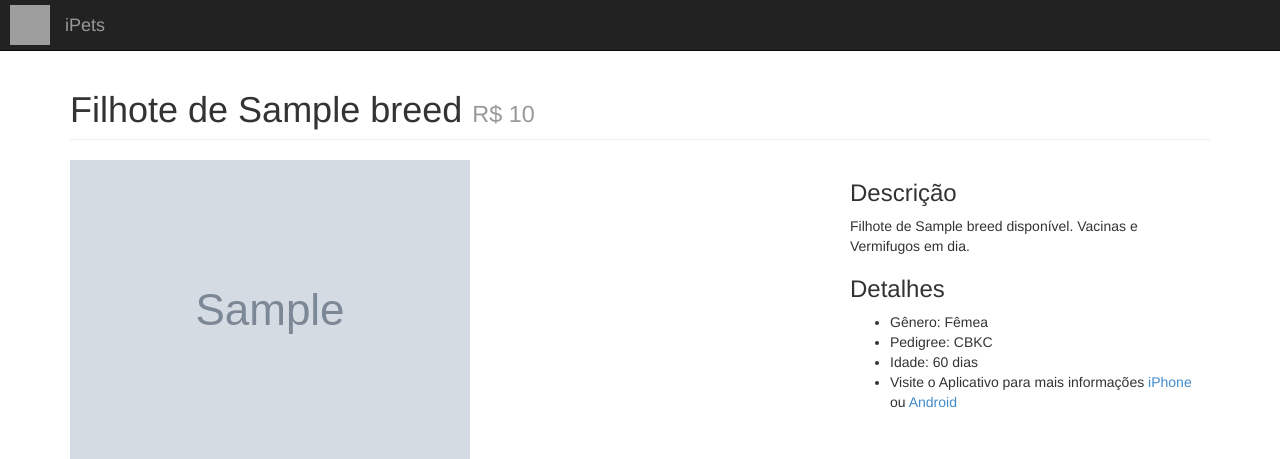
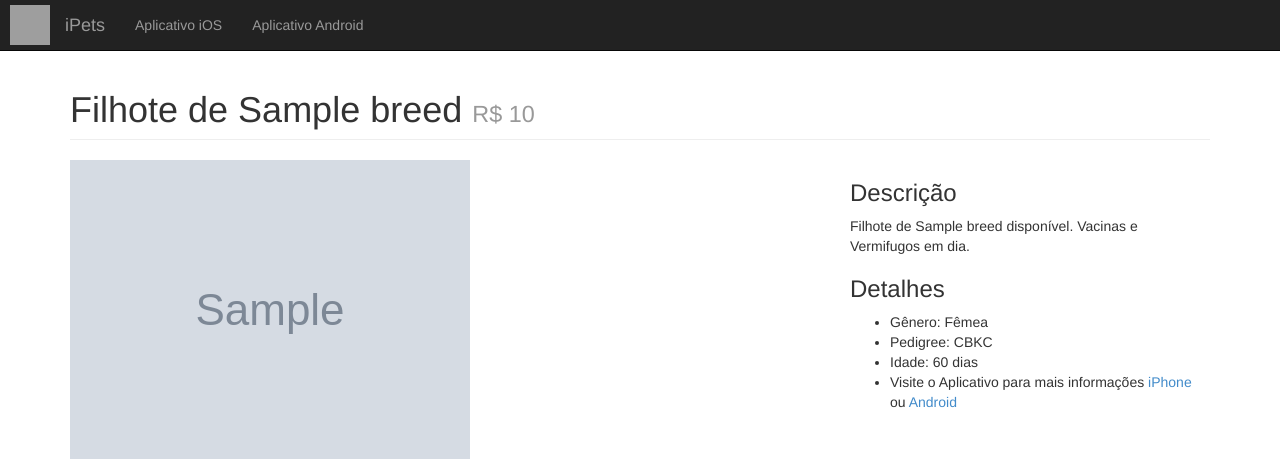
Before and after one commit to cl0v/WWW-DreamPuppy, a Flask app: page /filhotes/1 in a window 1280 px wide. Shown: the top 459 px of the page. Run offline with Flask 3, Linux system fonts and the light colour scheme; grey boxes marked "Sample" are stand-in pictures; grey boxes labelled with a size stand in for pictures from a placeholder-image service; a database or web service that is not in the repository returns one stand-in record (values such as "Sample title"); data that the repository does not hold is empty; some libraries are stand-ins or nearby versions; grey boxes are pictures that could not be loaded.

Commit message:
dropdown btn

```diff
--- a/src/static/css/portfolio-item.css
+++ b/src/static/css/portfolio-item.css
@@ -20,8 +20,9 @@ footer {
 	flex-direction: row;
 	justify-content: start;
 	align-items: center;
-	/* margin: 0; */
+	position: relative;
 }
+
 
 .logo{
 	margin-left: 10px;
@@ -30,3 +31,9 @@ footer {
 .container-nav{
 	margin: 0;
 }
+
+.nav-toggle-custom{
+	position: absolute;
+  	bottom: 0;
+  	right: 0;
+}
--- a/src/templates/puppies.html
+++ b/src/templates/puppies.html
@@ -23,27 +23,23 @@
         <div class="container-nav">
 
           <div class="navbar-header">
-            <!-- <button type="button" class="navbar-toggle" data-toggle="collapse" data-target=".navbar-ex1-collapse">
+            <img class="logo" src= {{ url_for("static", filename='svg/logo.svg') }} width="40" height="40">
+            <a class="navbar-brand">iPets</a>
+            <button type="button" class="navbar-toggle nav-toggle-custom" data-toggle="collapse" data-target=".navbar-ex1-collapse"> -->
               <span class="sr-only">Toggle navigation</span>
               <span class="icon-bar"></span>
               <span class="icon-bar"></span>
               <span class="icon-bar"></span>
-            </button> -->
-            <img class="logo" src= {{ url_for("static", filename='svg/logo.svg') }} width="40" height="40">
-            <a class="navbar-brand">iPets</a>
+            </button>
           </div>
 
 
-        <!-- <div class="collapse navbar-collapse navbar-ex1-collapse">
-          <ul class="nav navbar-nav"> -->
-            <!-- <li><a href="#about">Aplicativo iOS</a></li>
-            <li><a href="#about">Aplicativo Android</a></li> -->
-
-            <!-- <li><a href="#about">Sobre</a></li> -->
-            <!-- <li><a href="#services"></a></li> -->
-            <!-- <li><a href="#contact">Contato</a></li> -->
-          <!-- </ul>
-        </div> -->
+        <div class="collapse navbar-collapse navbar-ex1-collapse">
+          <ul class="nav navbar-nav">
+            <li><a href="#about">Aplicativo iOS</a></li>
+            <li><a href="#about">Aplicativo Android</a></li>
+          </ul>
+        </div>
 
       </div>
     </nav>
```
